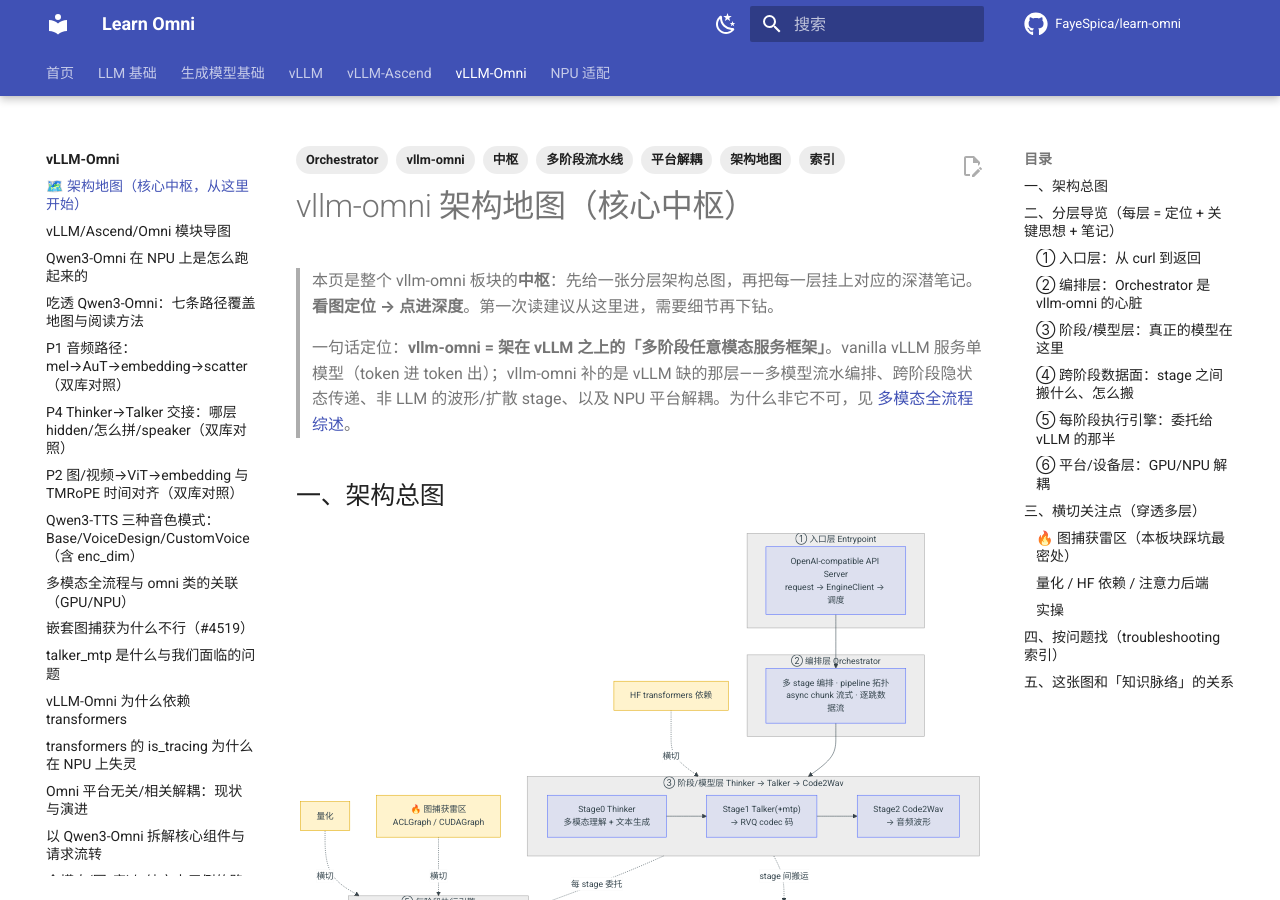
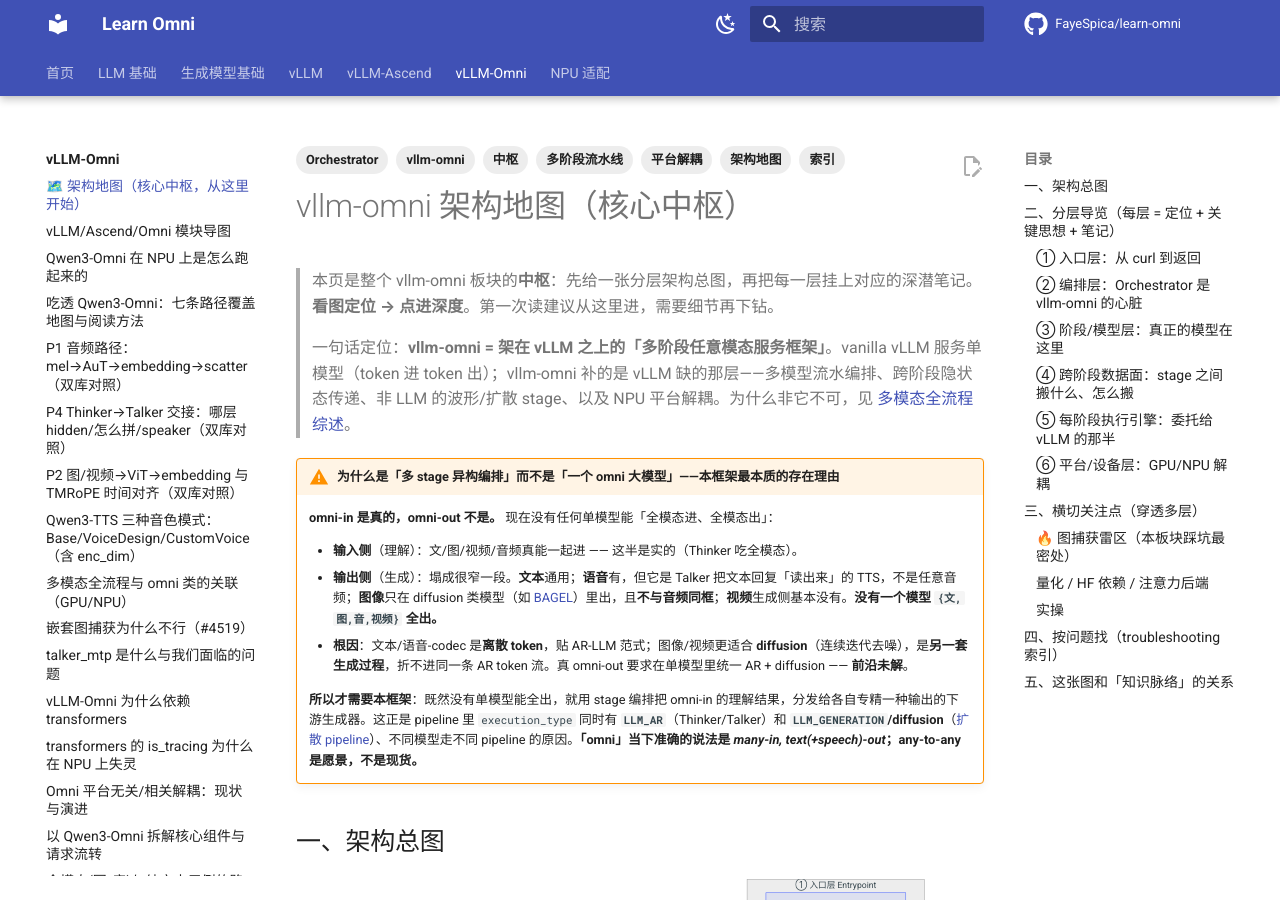
Before and after one commit to FayeSpica/learn-omni, an MkDocs documentation site: the page built from docs/vllm-omni/architecture-map.md, in a window 1280 px wide and 900 px high. Built offline with MkDocs 1.6.1 and Material for MkDocs 9.7.7, drawn with Linux system fonts in a browser that asks for light colours; comment, search, counter and statistics services are not loaded.

Commit message:
架构地图补定性注记：omni-in 真、omni-out 假 → 故需多 stage 异构编排
在架构地图开篇加 warning 注记，点明本框架最本质的存在理由：现无单模型
能全模态进全模态出；输出侧塌成 text(+speech)，图像仅 diffusion 类出且不与
音频同框；根因是 AR-token 模态与 diffusion 模态两种生成范式未被单模型统一，
故用 stage 编排组合各自专精的下游生成器。

Co-Authored-By: Claude Opus 4.8 (1M context) <noreply@anthropic.com>

```diff
--- a/docs/vllm-omni/architecture-map.md
+++ b/docs/vllm-omni/architecture-map.md
@@ -14,6 +14,15 @@ tags:
 > 本页是整个 vllm-omni 板块的**中枢**：先给一张分层架构总图，再把每一层挂上对应的深潜笔记。**看图定位 → 点进深度**。第一次读建议从这里进，需要细节再下钻。
 >
 > 一句话定位：**vllm-omni = 架在 vLLM 之上的「多阶段任意模态服务框架」**。vanilla vLLM 服务单模型（token 进 token 出）；vllm-omni 补的是 vLLM 缺的那层——多模型流水编排、跨阶段隐状态传递、非 LLM 的波形/扩散 stage、以及 NPU 平台解耦。为什么非它不可，见 [多模态全流程综述](multimodal-runtime-overview.md)。
+
+!!! warning "为什么是「多 stage 异构编排」而不是「一个 omni 大模型」——本框架最本质的存在理由"
+    **omni-in 是真的，omni-out 不是。** 现在没有任何单模型能「全模态进、全模态出」：
+
+    - **输入侧**（理解）：文/图/视频/音频真能一起进 —— 这半是实的（Thinker 吃全模态）。
+    - **输出侧**（生成）：塌成很窄一段。**文本**通用；**语音**有，但它是 Talker 把文本回复「读出来」的 TTS，不是任意音频；**图像**只在 diffusion 类模型（如 [BAGEL](bagel-model-anatomy.md)）里出，且**不与音频同框**；**视频**生成侧基本没有。**没有一个模型 `{文,图,音,视频}` 全出。**
+    - **根因**：文本/语音-codec 是**离散 token**，贴 AR-LLM 范式；图像/视频更适合 **diffusion**（连续迭代去噪），是**另一套生成过程**，折不进同一条 AR token 流。真 omni-out 要求在单模型里统一 AR + diffusion —— **前沿未解**。
+
+    **所以才需要本框架**：既然没有单模型能全出，就用 stage 编排把 omni-in 的理解结果，分发给各自专精一种输出的下游生成器。这正是 pipeline 里 `execution_type` 同时有 **`LLM_AR`**（Thinker/Talker）和 **`LLM_GENERATION`/diffusion**（[扩散 pipeline](diffusion-pipeline-internals.md)）、不同模型走不同 pipeline 的原因。**「omni」当下准确的说法是 *many-in, text(+speech)-out*；any-to-any 是愿景，不是现货。**
 
 ## 一、架构总图
 
```
